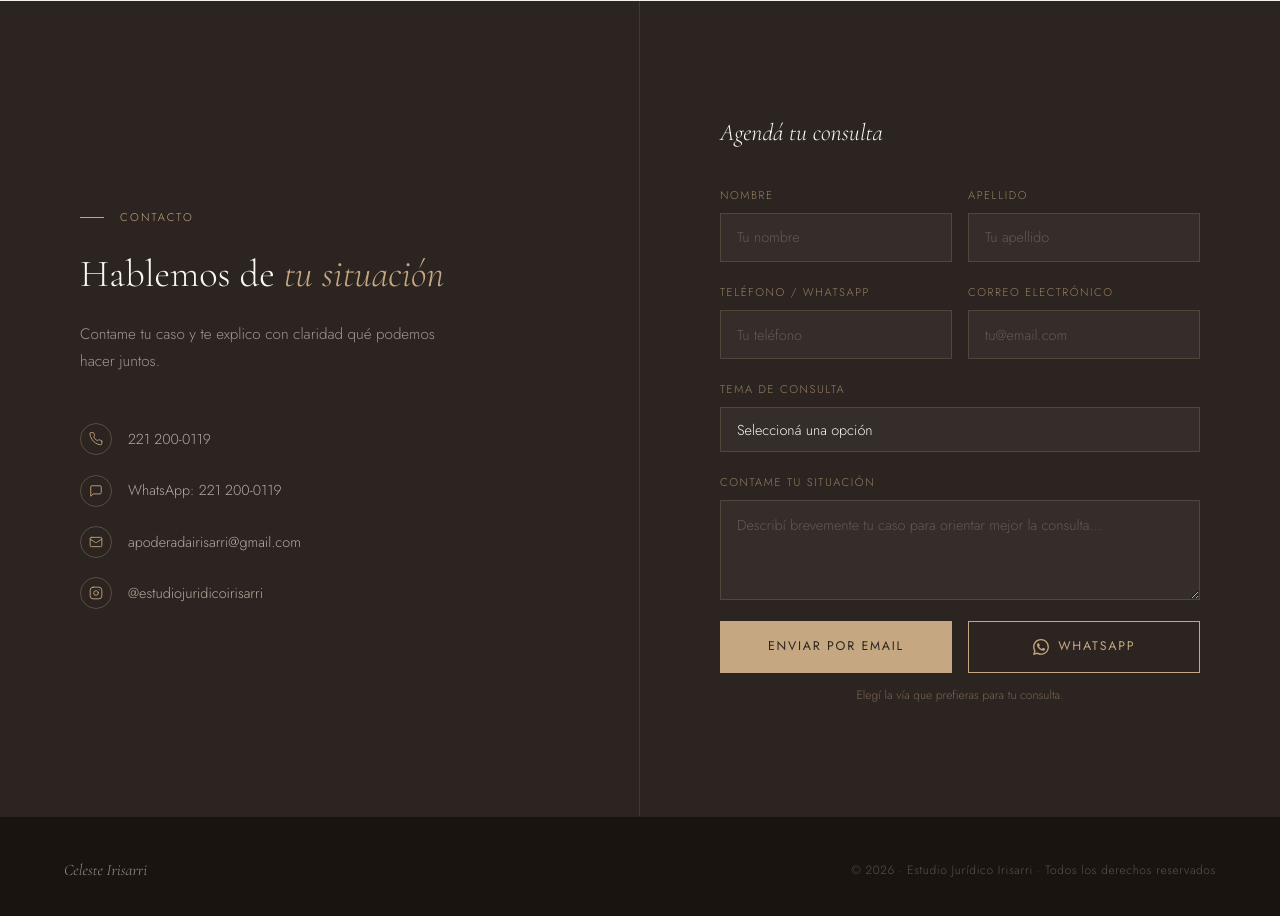
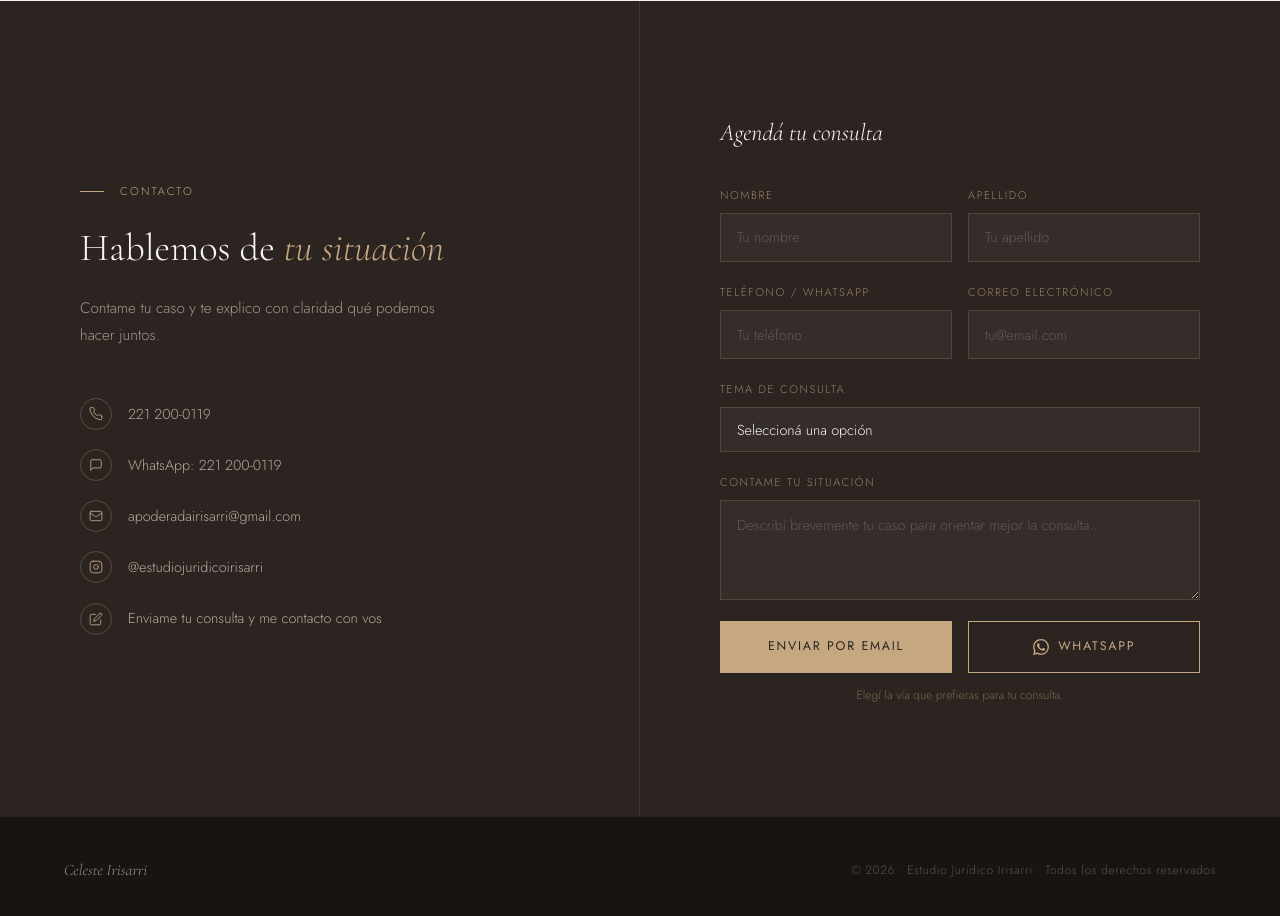
Before and after one commit to maro9183/pagina-cele, a plain HTML site: page index.html in a window 1280 px wide. Shown: the part 4755-5671 px from the top of the page. Drawn offline with nearby package versions, Linux system fonts and the light colour scheme.

Commit message:
feat: add contact form link with auto-focus functionality to contact section

```diff
--- a/index.html
+++ b/index.html
@@ -435,6 +435,13 @@
               </svg></div>
             @estudiojuridicoirisarri
           </a>
+          <a href="#form-contacto" class="contacto-dato" onclick="document.getElementById('nombre').focus();">
+            <div class="contacto-dato-icono"><svg viewBox="0 0 24 24">
+                <path d="M11 4H4a2 2 0 00-2 2v14a2 2 0 002 2h14a2 2 0 002-2v-7" />
+                <path d="M18.5 2.5a2.121 2.121 0 013 3L12 15l-4 1 1-4 9.5-9.5z" />
+              </svg></div>
+            Enviame tu consulta y me contacto con vos
+          </a>
         </div>
       </div>
       <div class="contacto-der">
```
